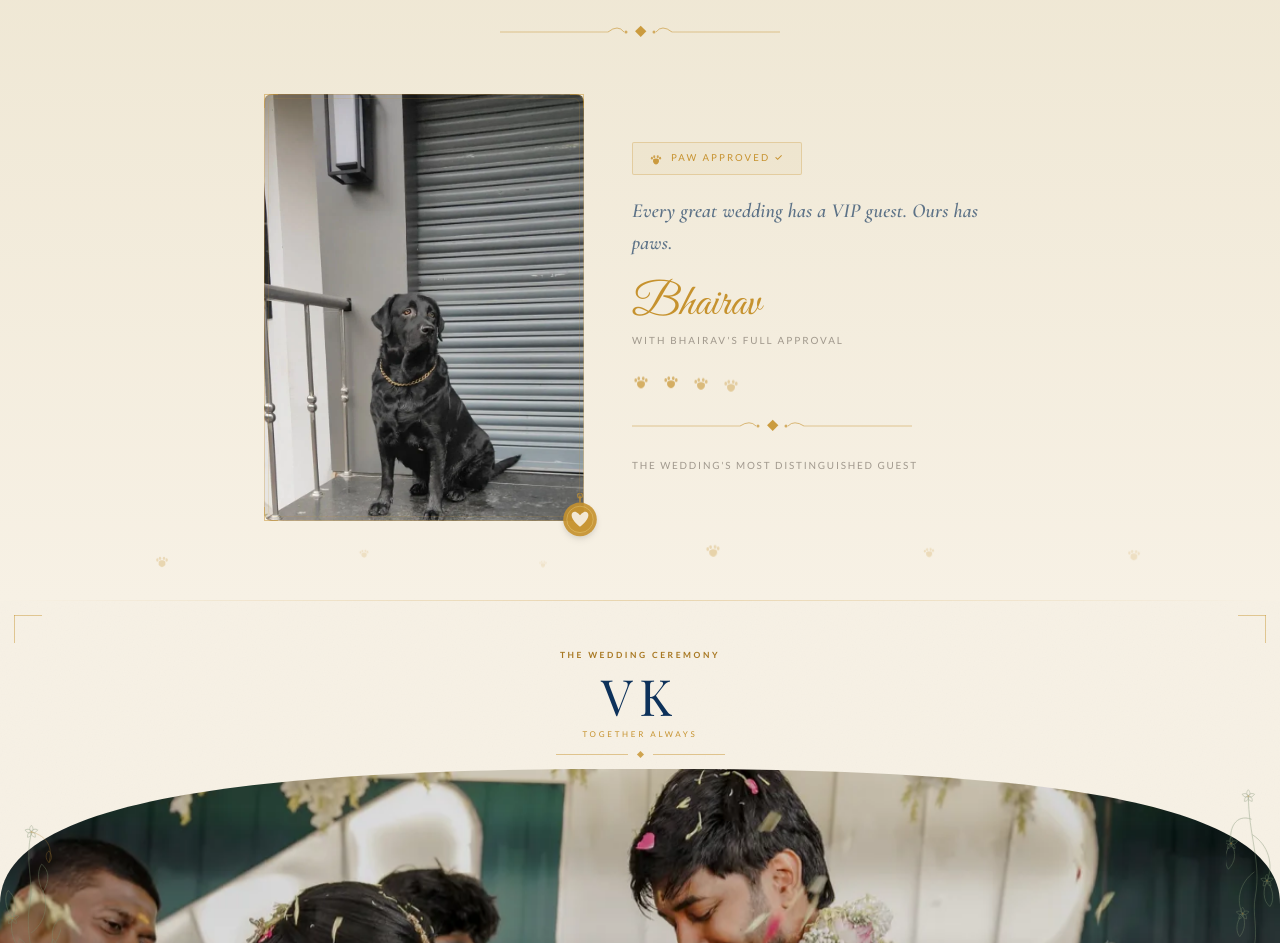
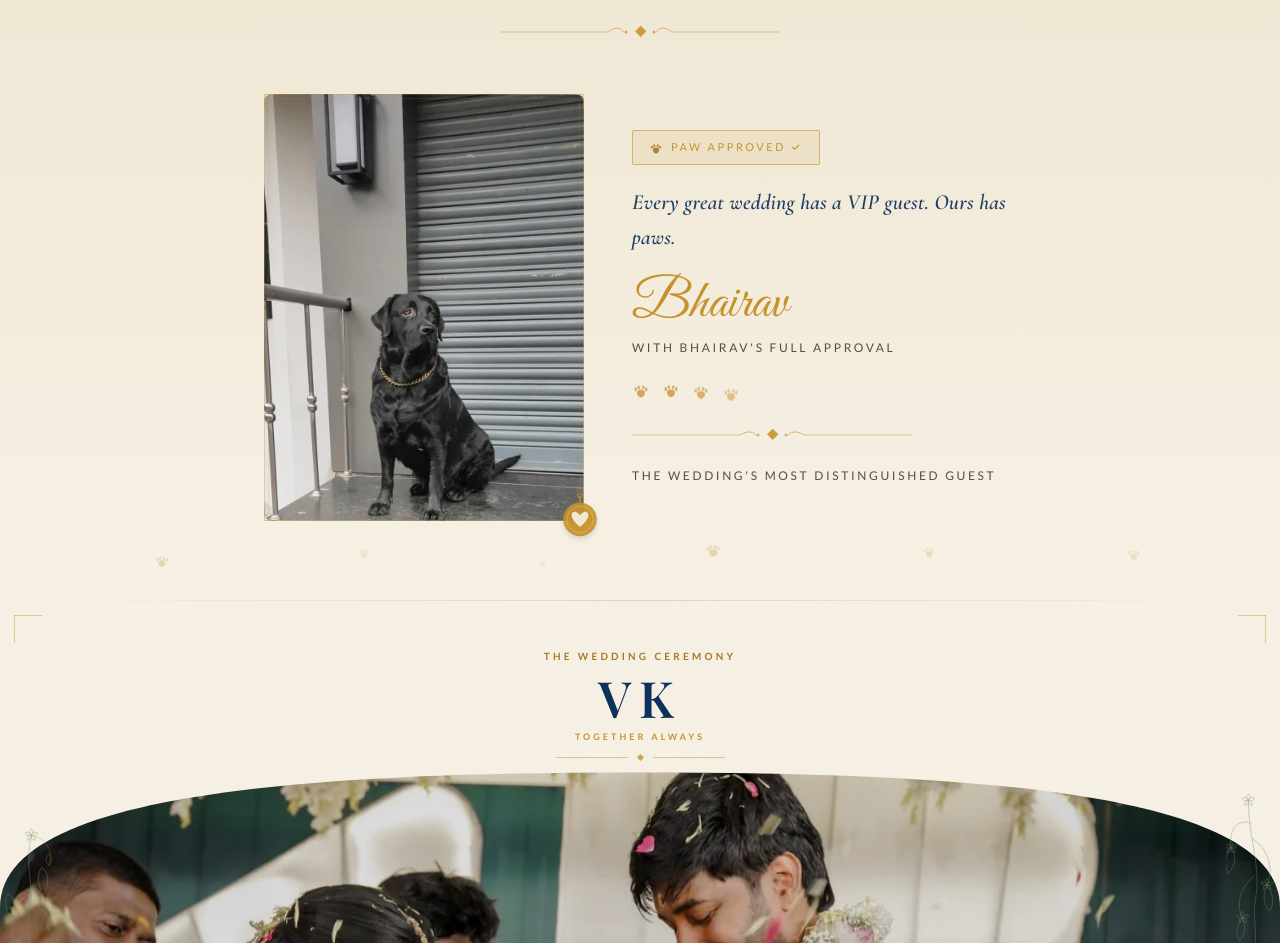
Before and after one commit to Vishwa7477/Kee-Nino, a React (Vite) app: page / in a window 1280 px wide. Shown: the part 8920-9863 px from the top of the page. Built offline with nearby package versions, Linux system fonts and the light colour scheme; a web font is replaced by a local one.

Commit message:
style: increase boldness and visibility for dog section and ceremony header wording

```diff
--- a/src/sections/DogSection.tsx
+++ b/src/sections/DogSection.tsx
@@ -235,16 +235,16 @@ export const DogSection: React.FC = () => {
             transition={{ duration: 0.9, ease: [0.22, 1, 0.36, 1], delay: 0.3 }}
           >
             {/* Paw badge */}
-            <div className="flex items-center gap-2 px-4 py-2 border border-gold/30 bg-gold/5 rounded-sm">
-              <PawPrint size={14} color="#C6922E" />
-              <span className="font-body font-bold text-[0.6rem] tracking-[0.22em] uppercase text-gold">
+            <div className="flex items-center gap-2 px-4 py-2 border border-gold/60 bg-gold/10 rounded-sm shadow-xs">
+              <PawPrint size={14} color="#A87822" />
+              <span className="font-body font-bold text-[0.68rem] tracking-[0.24em] uppercase text-gold">
                 {COPY.dog.badge}
               </span>
             </div>
 
             <p
-              className="font-display italic text-navy/65 leading-relaxed"
-              style={{ fontSize: 'clamp(1rem, 3vw, 1.25rem)' }}
+              className="font-display italic text-navy font-bold leading-relaxed"
+              style={{ fontSize: 'clamp(1.1rem, 3.5vw, 1.35rem)', opacity: 0.92 }}
             >
               {COPY.dog.subtext}
             </p>
@@ -253,13 +253,13 @@ export const DogSection: React.FC = () => {
             <div className="flex flex-col items-center md:items-start gap-1">
               <p
                 className="font-script text-gold"
-                style={{ fontSize: 'clamp(2rem, 7vw, 2.8rem)', lineHeight: 1.1 }}
+                style={{ fontSize: 'clamp(2.4rem, 8vw, 3.4rem)', lineHeight: 1.1, color: '#C6922E' }}
               >
                 Bhairav
               </p>
               <p
-                className="font-body tracking-[0.2em] uppercase text-brown/40"
-                style={{ fontSize: 'clamp(0.55rem, 1.5vw, 0.62rem)' }}
+                className="font-body font-bold tracking-[0.22em] uppercase text-brown/75"
+                style={{ fontSize: 'clamp(0.65rem, 1.8vw, 0.75rem)' }}
               >
                 With Bhairav's Full Approval
               </p>
@@ -272,7 +272,7 @@ export const DogSection: React.FC = () => {
                   key={i}
                   animate={!reduced ? {
                     y: [0, -4, 0],
-                    opacity: [0.4, 0.8, 0.4],
+                    opacity: [0.5, 0.9, 0.5],
                   } : {}}
                   transition={{
                     duration: 1.5,
@@ -291,8 +291,8 @@ export const DogSection: React.FC = () => {
             </div>
 
             <p
-              className="font-body text-brown/40 tracking-[0.18em] uppercase"
-              style={{ fontSize: 'clamp(0.55rem, 1.5vw, 0.62rem)' }}
+              className="font-body font-bold text-brown/75 tracking-[0.22em] uppercase"
+              style={{ fontSize: 'clamp(0.65rem, 1.8vw, 0.75rem)' }}
             >
               The Wedding's Most Distinguished Guest
             </p>
--- a/src/styles/ceremony.css
+++ b/src/styles/ceremony.css
@@ -80,9 +80,9 @@
 
 .csec-eyebrow {
   font-family: 'Lato', sans-serif;
-  font-size: 8.5px;
-  font-weight: 700;
-  letter-spacing: 0.3em;
+  font-size: 10px;
+  font-weight: 800;
+  letter-spacing: 0.32em;
   text-transform: uppercase;
   color: var(--c-gold-dk);
   margin-bottom: 9px;
@@ -91,17 +91,17 @@
 /* VK monogram — deliberately small, NOT page-dominant */
 .csec-monogram {
   font-family: 'Playfair Display', 'Cormorant Garamond', Georgia, serif;
-  font-size: clamp(36px, 9.5vw, 44px);
-  font-weight: 400;
+  font-size: clamp(38px, 10vw, 46px);
+  font-weight: 600;
   line-height: 1;
-  letter-spacing: 0.14em;
+  letter-spacing: 0.16em;
   color: var(--c-navy);
 }
 
 .csec-together {
   font-family: 'Lato', sans-serif;
-  font-size: 8px;
-  font-weight: 400;
+  font-size: 9px;
+  font-weight: 800;
   letter-spacing: 0.34em;
   text-transform: uppercase;
   color: var(--c-gold);
```
